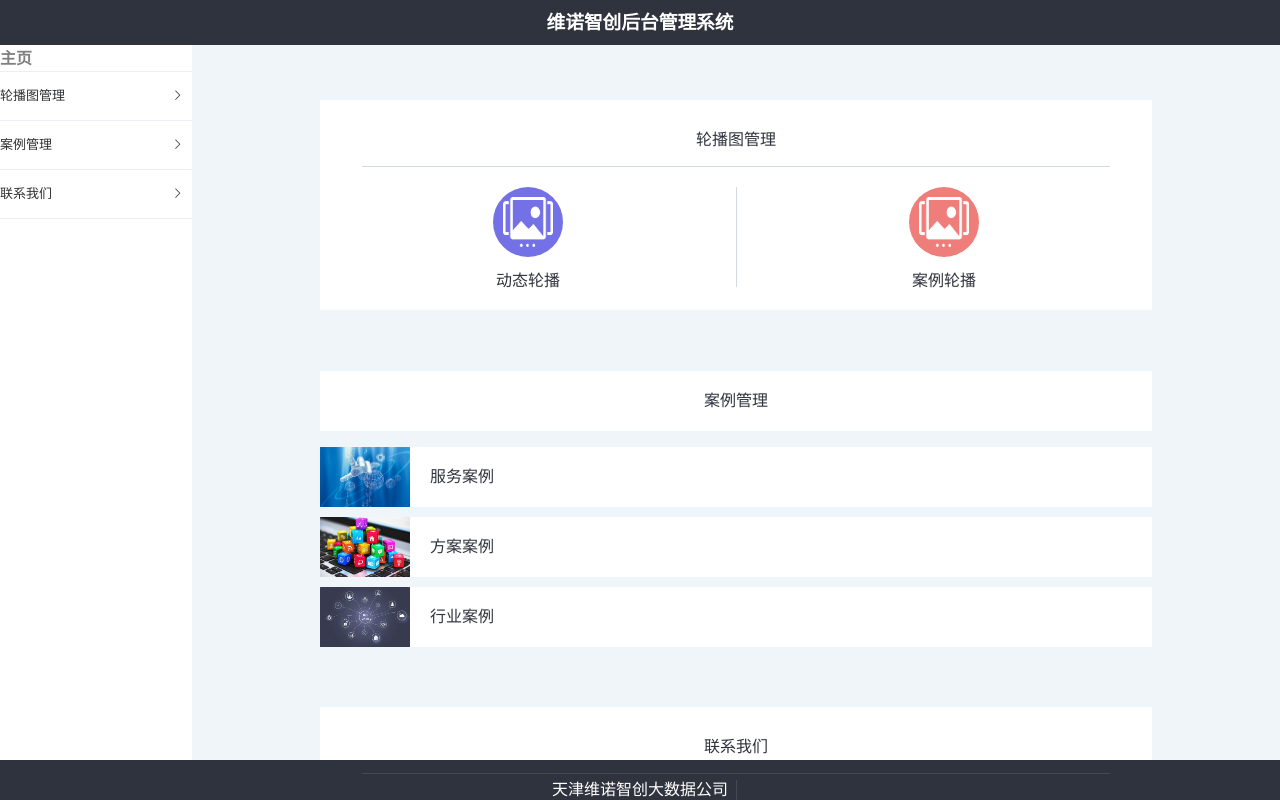
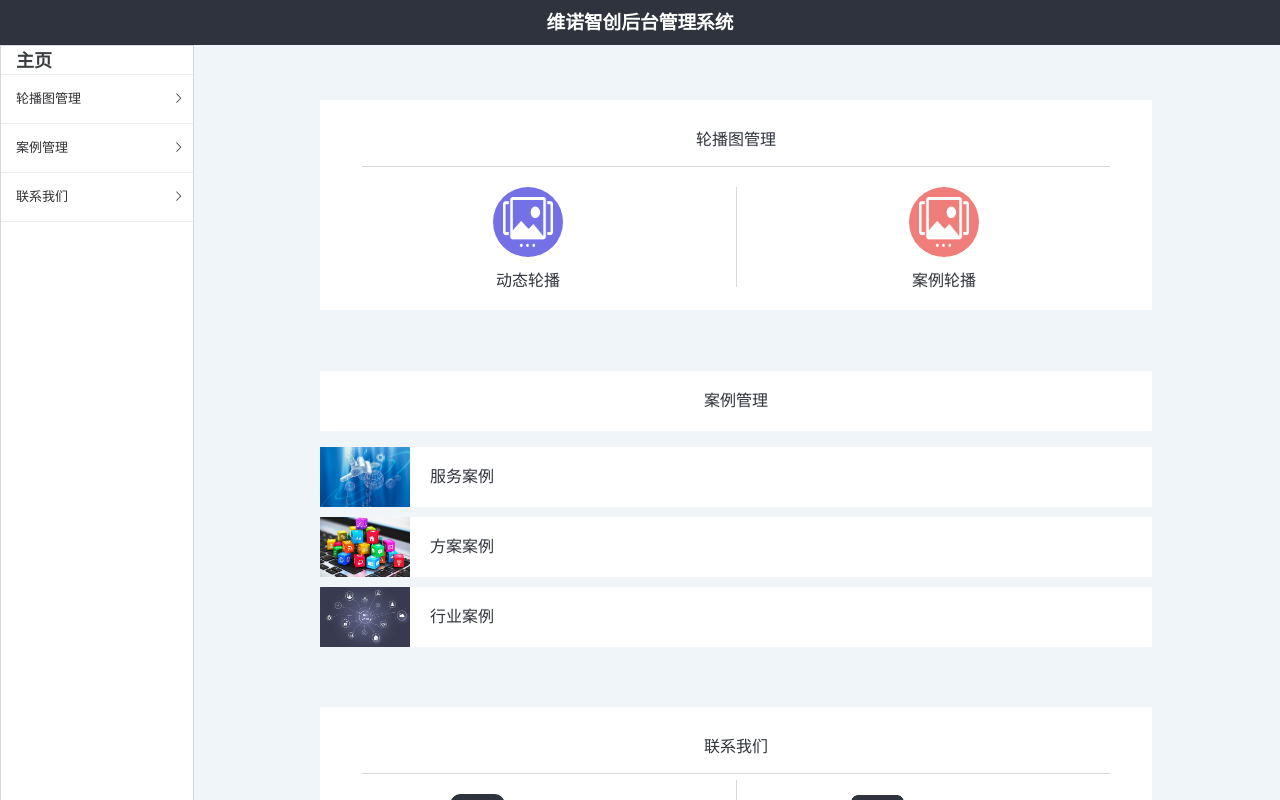
Before and after one commit to dyk98/weinuo_home, a Vue app in the folder backstage/: page / in a window 1280 px wide. Shown: the top 800 px of the page. Built offline with nearby package versions, Linux system fonts and the light colour scheme.

Commit message:
改了刘嘉诚的导航栏和底部

```diff
--- a/backstage/src/App.vue
+++ b/backstage/src/App.vue
@@ -5,13 +5,10 @@
             <div class="top_bar">
                 <h3>维诺智创后台管理系统</h3>
             </div>
-            <div class="foot_bar">
-                <p>天津维诺智创大数据公司</p>
-            </div>
             <div class="left_bar">
                 <el-collapse-transition>
                     <div v-show="show3">
-                        <div style="color: grey; margin-bottom: 0.1em; font-weight: bold;text-align: left" @click="home">
+                        <div style="color:#3c3f41; margin-bottom: 0.1em; font-weight: bold;text-align: left;font-size:18px;padding-left: 15px; " @click="home">
                             主页
                         </div>
                         <el-collapse v-model="activeNames" accordion>
@@ -56,7 +53,9 @@
 
         <div style="height: 30px;"></div>
         <router-view/>
-
+        <div class="foot_bar">
+            <p>天津维诺智创大数据公司</p>
+        </div>
     </div>
 </template>
 
@@ -94,17 +93,24 @@
         width: 100%;
         top: 0;
         height: 100%;
+        z-index: 999;
     }
+
+    .foot_bar p {
+        margin-left: 20%;
+        text-align: left;
+    }
+
     .foot_bar {
         margin: 0;
         width: 100%;
         height: 45px;
         background-color: #2f333d;
         color: white;
-        position: absolute;
-        z-index: 99;
-        top: 95%;
+        z-index: 999;
+        line-height: 45px;
     }
+
     .top_bar {
         margin: 0;
         width: auto;
@@ -123,12 +129,15 @@
         width: 15%;
         background-color: #ffffff;
         float: top;
+        border:1px solid #d5d9dd;
+
     }
 
     .el-collapse-item__header {
         color: #3c3f41;
         font-size: 18px;
         background-color: #ffffff;
+        padding-left: 15px;
     }
 
     .el-collapse-item__content {
```
